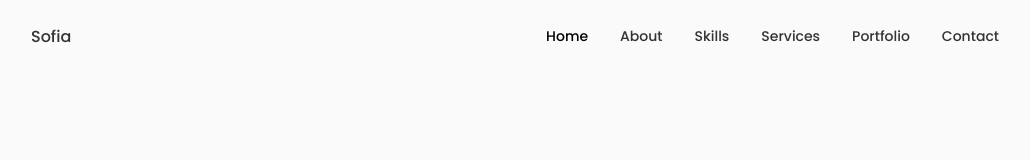
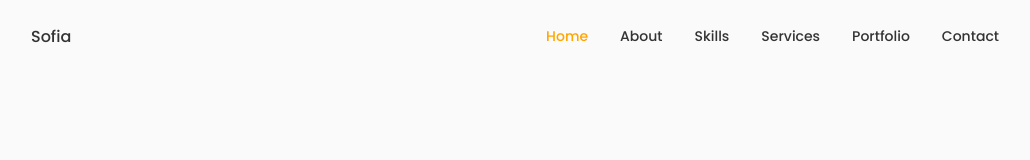
Before and after one commit to SofiaGenchi/portafolio, a React (Create React App) app in the folder portfolio/: page / in a window 1280 px wide. Shown: the top 160 px of the page, without its empty margins (125-1155 px from the left). Built offline with nearby package versions, Linux system fonts and the light colour scheme.

Commit message:
active link color orange

```diff
--- a/portfolio/src/components/Header/header.css
+++ b/portfolio/src/components/Header/header.css
@@ -40,7 +40,7 @@
 }
 
 .active-link, .nav__link:hover {
-    color: var(--title-color-dark);
+    color: orange;
 }
 
 .scroll-header {
```
